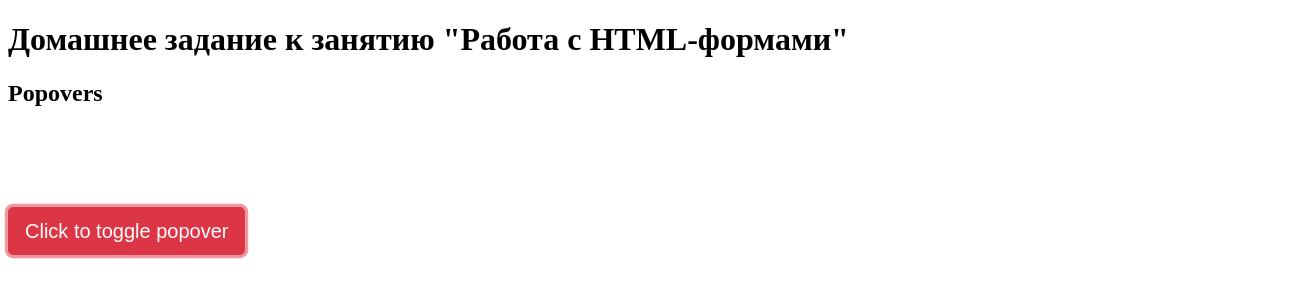
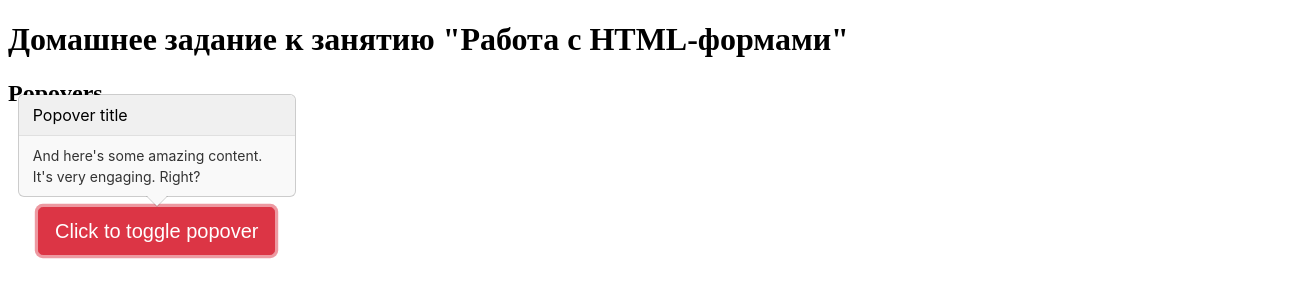
Before and after one commit to alexbog1985/neto-js-html-forms-1, a website built with webpack: page src/index.html in a window 1280 px wide. Both pictures are taken after a click on the button "Click to toggle popover". Shown: the whole page, 1302 px wide, since content can reach past the window. Built offline with nearby package versions, Linux system fonts and the light colour scheme.

Commit message:
popover completed

```diff
--- a/src/components/popovers/popover.css
+++ b/src/components/popovers/popover.css
@@ -0,0 +1,77 @@
+.popover {
+  position: absolute;
+  top: 0;
+  left: 0;
+  z-index: 1060;
+  display: block;
+  max-width: 276px;
+  font-family: -apple-system, BlinkMacSystemFont, 'Segoe UI', Roboto, sans-serif;
+  font-style: normal;
+  font-weight: 400;
+  line-height: 1.5;
+  text-align: left;
+  text-align: start;
+  text-decoration: none;
+  text-shadow: none;
+  text-transform: none;
+  letter-spacing: normal;
+  word-break: normal;
+  word-spacing: normal;
+  white-space: normal;
+  line-break: auto;
+  font-size: 14px;
+  word-wrap: break-word;
+  background-color: #f9f9f9;
+  background-clip: padding-box;
+  border: 1px solid rgba(0, 0, 0, 0.2);
+  border-radius: 6px;
+}
+
+.popover.top .arrow {
+  position: absolute;
+  bottom: -11px;
+  left: 50%;
+  transform: translateX(-50%);
+  width: 0;
+  height: 0;
+}
+
+.popover.top .arrow::before {
+  content: "";
+  position: absolute;
+  width: 0;
+  height: 0;
+  border-left: 11px solid transparent;
+  border-right: 11px solid transparent;
+  border-top: 11px solid rgba(0, 0, 0, 0.2);
+  left: -11px;
+  bottom: 0;
+  z-index: 0;
+}
+
+.popover.top .arrow::after {
+  content: "";
+  position: absolute;
+  width: 0;
+  height: 0;
+  border-left: 10px solid transparent;
+  border-right: 10px solid transparent;
+  border-top: 10px solid #f9f9f9;
+  left: -10px;
+  bottom: 1px;
+  z-index: 1;
+}
+
+.popover-header {
+  padding: 8px 14px;
+  margin: 0;
+  font-size: 16px;
+  background-color: #f0f0f0;
+  border-bottom: 1px solid #e0e0e0;
+  border-radius: 6px 6px 0 0;
+}
+
+.popover-body {
+  padding: 9px 14px;
+  color: #333;
+}
--- a/src/components/popovers/popover.js
+++ b/src/components/popovers/popover.js
@@ -6,17 +6,66 @@ export class Popover {
     this.title = element.getAttribute("data-original-title");
     this.content = element.getAttribute("data-content");
     this.popoverElement = null;
+    this.isOpen = false;
 
     this.toggle = this.toggle.bind(this);
 
     element.addEventListener("click", this.toggle);
   }
 
-  show() {}
+  show() {
+    if (this.isOpen) return;
+    this.createPopover();
+    document.body.appendChild(this.popoverElement);
 
-  hide() {}
+    const rect = this.element.getBoundingClientRect();
+    const popoverRect = this.popoverElement.getBoundingClientRect();
+
+    const top = rect.top - popoverRect.height - 10;
+    const left = rect.left + rect.width / 2 - popoverRect.width / 2;
+
+    this.popoverElement.style.top = `${top + window.scrollY}px`;
+    this.popoverElement.style.left = `${left + window.scrollX}px`;
+
+    this.isOpen = true;
+  }
+
+  hide() {
+    if (!this.isOpen) return;
+    this.popoverElement.remove();
+    this.popoverElement = null;
+    this.isOpen = false;
+  }
 
   toggle() {
-    console.log(this.title, this.content);
+    if (!this.isOpen) {
+      this.show();
+    } else {
+      this.hide();
+    }
+  }
+
+  createPopover() {
+    if (!this.popoverElement) {
+      const popover = document.createElement("div");
+      popover.className = "popover top";
+
+      const arrow = document.createElement("div");
+      arrow.className = "arrow";
+
+      const header = document.createElement("div");
+      header.className = "popover-header";
+      header.textContent = this.title;
+
+      const body = document.createElement("div");
+      body.className = "popover-body";
+      body.textContent = this.content;
+
+      popover.appendChild(arrow);
+      popover.appendChild(header);
+      popover.appendChild(body);
+
+      this.popoverElement = popover;
+    }
   }
 }
--- a/src/css/style.css
+++ b/src/css/style.css
@@ -1,24 +1,25 @@
 body {
     color: black;
+    box-sizing: border-box;
 }
 
 .popover-container {
-    margin: 100px 0;
+    margin: 100px 30px;
     width: 100%;
 }
 
 .btn {
   display: inline-block;
   font-weight: 400;
-  color: #212529; /* Text color */
+  color: #212529;
   text-align: center;
   vertical-align: middle;
   cursor: pointer;
   border: 1px solid transparent;
-  padding: 0.375rem 0.75rem; /* Standard padding */
-  font-size: 1rem; /* Standard font size */
+  padding: 0.375rem 0.75rem;
+  font-size: 1rem;
   line-height: 1.5;
-  border-radius: 0.25rem; /* Rounded corners */
+  border-radius: 0.25rem;
   transition: color 0.15s ease-in-out, background-color 0.15s ease-in-out, border-color 0.15s ease-in-out, box-shadow 0.15s ease-in-out;
 }
 
```
